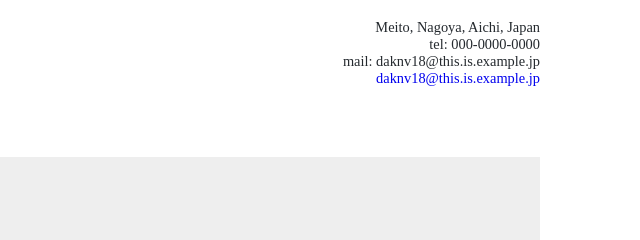
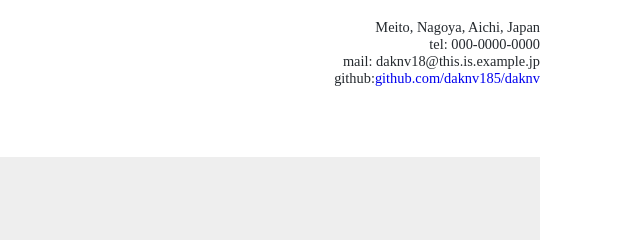
Before and after one commit to daknv185/Portfolio, a plain HTML site: page public/html/index.html in a window 1280 px wide. Shown: the part 196-436 px from the top of the page, 640-1280 px from the left. Drawn offline with Linux system fonts and the light colour scheme.

Commit message:
aaaaaaaaaa

```diff
--- a/public/html/index.html
+++ b/public/html/index.html
@@ -37,7 +37,7 @@
 			<li>Meito, Nagoya, Aichi, Japan</li>
 			<li>tel: 000-0000-0000</li>
 			<li>mail: daknv18@this.is.example.jp</li>
-			<li><a href="https://github.com/daknv185/daknv">daknv18@this.is.example.jp</a></li>
+			<li>github:<a href="https://github.com/daknv185/daknv">github.com/daknv185/daknv</a></li>
 			</ul>
 			<div class="discription">
 				<h2 class="about">About</h2>
```
